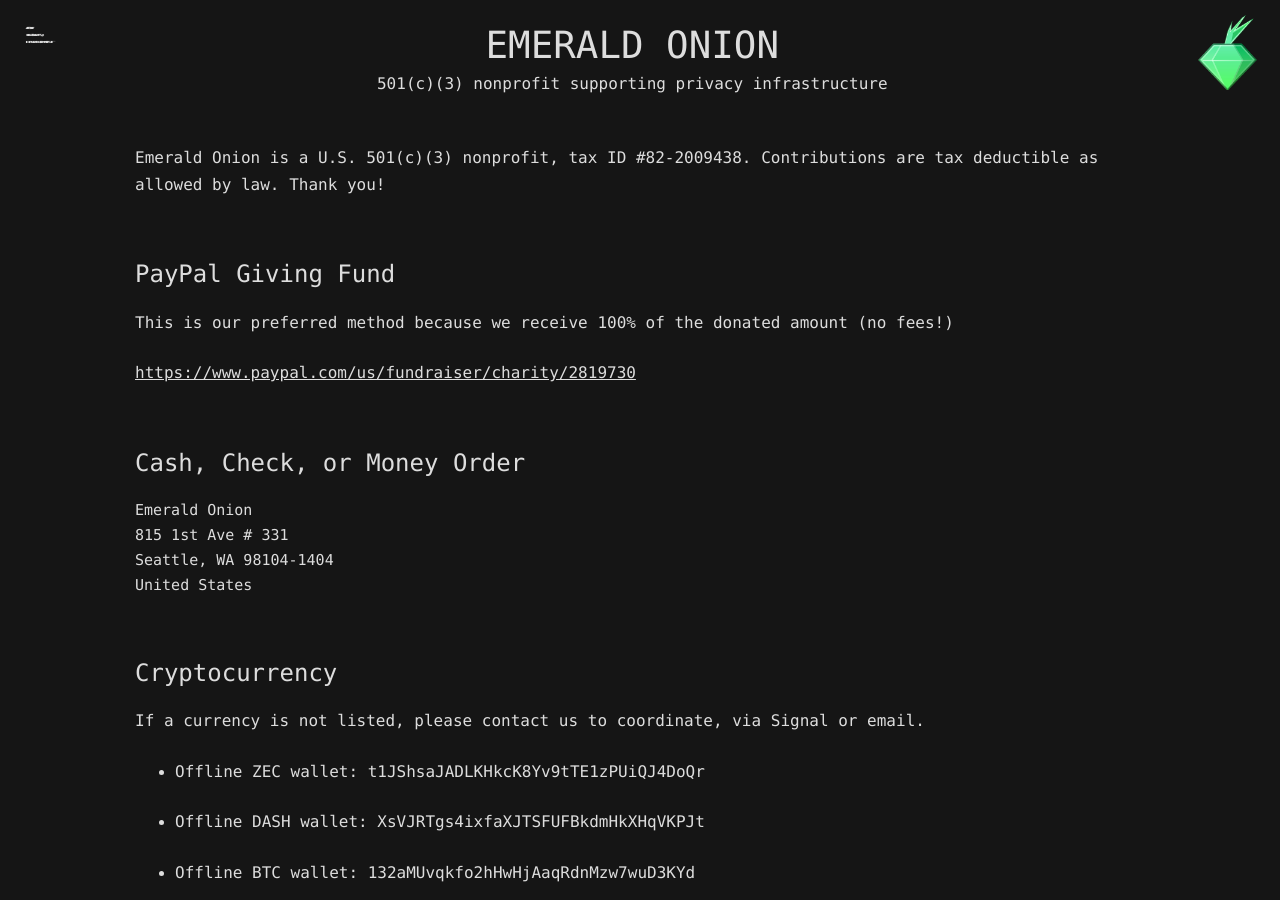
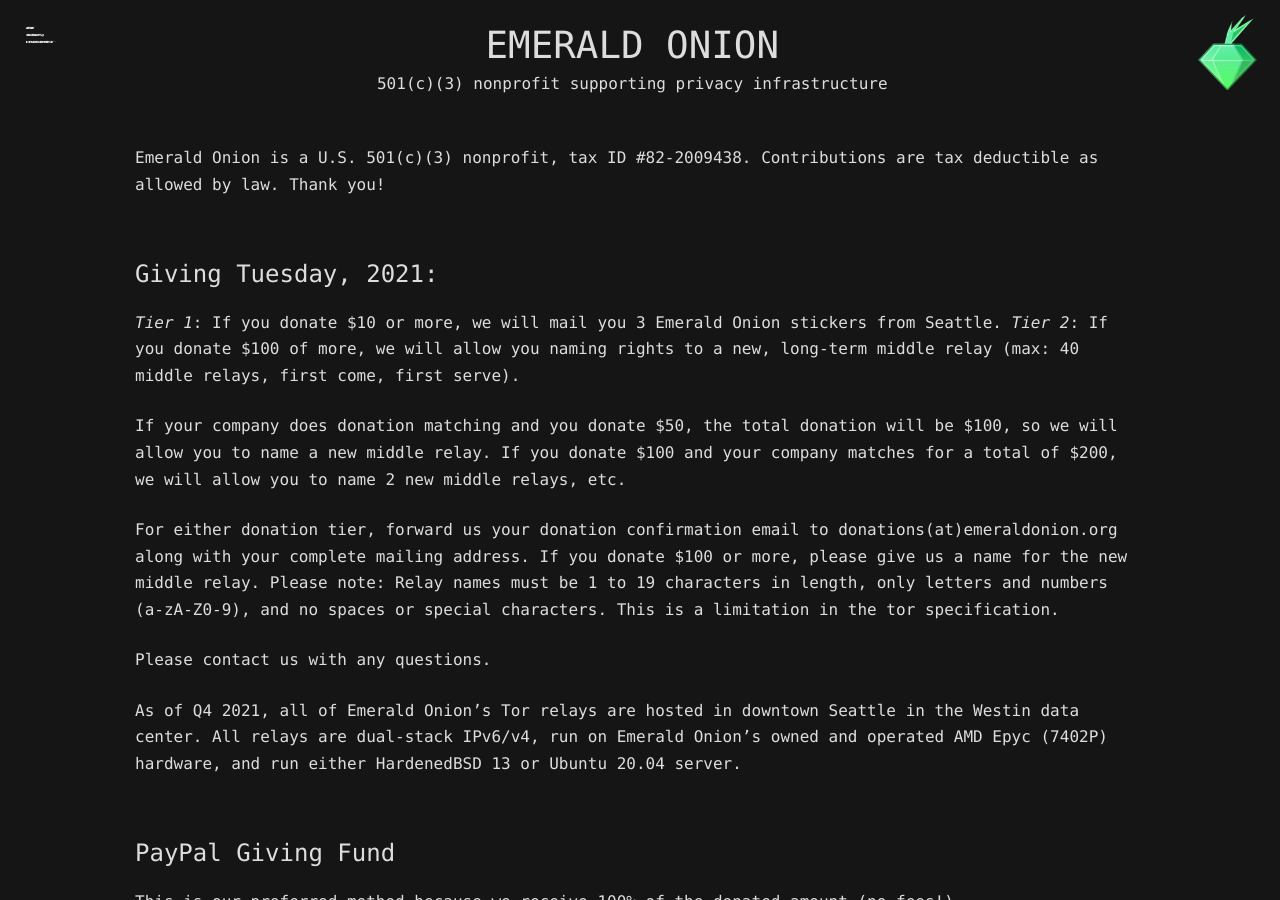
Before and after one commit to emeraldonion/emeraldonion.github.io, a Jekyll site: the page built from donate/index.markdown, in a window 1280 px wide and 900 px high, scrolled down 202 px. Built offline with Jekyll 4.4.1, drawn with Linux system fonts in a browser that asks for light colours; our own code applies the rules of GitHub Pages for plain Markdown files.

Commit message:
2021GivingTuesday

```diff
--- a/donate/index.markdown
+++ b/donate/index.markdown
@@ -3,6 +3,19 @@
 <p>If you are interested in donating time or IPv4 space, or volunteering, please contact us via Signal (+1 206-739-3390), Twitter (EmeraldOnion) or email (donations at emeraldonion.org) with questions.</p>
 
 <p>Emerald Onion is a U.S. 501(c)(3) nonprofit, tax ID #82-2009438. Contributions are tax deductible as allowed by law. Thank you!</p>
+
+# Giving Tuesday, 2021:
+
+_Tier 1_: If you donate $10 or more, we will mail you 3 Emerald Onion stickers from Seattle.
+_Tier 2_: If you donate $100 of more, we will allow you naming rights to a new, long-term middle relay (max: 40 middle relays, first come, first serve).
+
+If your company does donation matching and you donate $50, the total donation will be $100, so we will allow you to name a new middle relay. If you donate $100 and your company matches for a total of $200, we will allow you to name 2 new middle relays, etc.
+
+For either donation tier, forward us your donation confirmation email to donations(at)emeraldonion.org along with your complete mailing address. If you donate $100 or more, please give us a name for the new middle relay. Please note: Relay names must be 1 to 19 characters in length, only letters and numbers (a-zA-Z0-9), and no spaces or special characters. This is a limitation in the tor specification.
+
+Please contact us with any questions.
+
+As of Q4 2021, all of Emerald Onion's Tor relays are hosted in downtown Seattle in the Westin data center. All relays are dual-stack IPv6/v4, run on Emerald Onion's owned and operated AMD Epyc (7402P) hardware, and run either HardenedBSD 13 or Ubuntu 20.04 server.
 
 # PayPal Giving Fund
 
```
